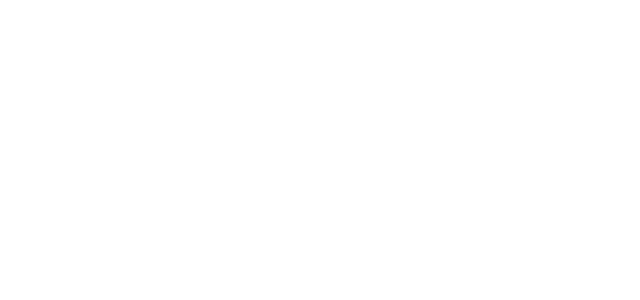
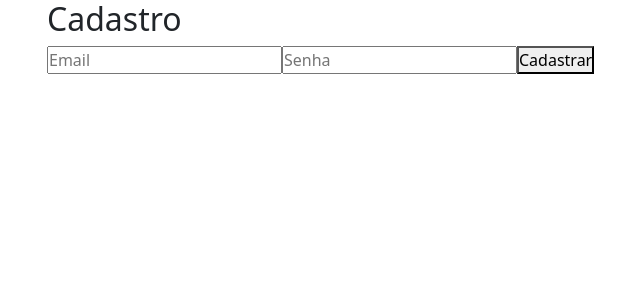
Before and after one commit to eduarda-guimaraes/Vocational-Test, a React (Vite) app in the folder frontend/: page /cadastro in a window 1280 px wide. Before the commit this address had no page. Shown: the top 300 px of the page, without its empty margins (35-675 px from the left). Built offline with nearby package versions, Linux system fonts and the light colour scheme.

Commit message:
Início do sistema de login

```diff
--- a/frontend/src/app.jsx
+++ b/frontend/src/app.jsx
@@ -1,17 +1,30 @@
-import React from 'react'
-import { Routes, Route } from 'react-router-dom'
-import Home from './pages/home'
-import Chat from './pages/chat'
-import Perfil from './pages/perfil'
+// src/App.jsx
+import React from 'react';
+import { Routes, Route } from 'react-router-dom';
+import Login from './pages/login';
+import Cadastro from './pages/cadastro';
+import Perfil from './pages/perfil';
+import Home from './pages/home';
+import Chat from './pages/chat';
+import ProtectedRoute from './components/ProtectedRoute';
 
 function App() {
   return (
     <Routes>
-      <Route path="/" element={<Home />} />
+      <Route path="/" element={<Login />} />
+      <Route path="/cadastro" element={<Cadastro />} />
+      <Route
+        path="/perfil"
+        element={
+          <ProtectedRoute>
+            <Perfil />
+          </ProtectedRoute>
+        }
+      />
       <Route path="/chat" element={<Chat />} />
-      <Route path="/perfil" element={<Perfil />} />
+      <Route path="/home" element={<Home />} />
     </Routes>
-  )
+  );
 }
 
-export default App
+export default App;
--- /dev/null
+++ b/frontend/src/components/ProtectedRoute.jsx
@@ -0,0 +1,28 @@
+// src/components/ProtectedRoute.jsx
+import { useEffect, useState } from 'react';
+import { useNavigate } from 'react-router-dom';
+import { onAuthStateChanged, getAuth } from 'firebase/auth';
+
+export default function ProtectedRoute({ children }) {
+  const [loading, setLoading] = useState(true);
+  const [isAuthenticated, setIsAuthenticated] = useState(false);
+  const navigate = useNavigate();
+
+  useEffect(() => {
+    const auth = getAuth();
+    const unsubscribe = onAuthStateChanged(auth, (user) => {
+      if (user) {
+        setIsAuthenticated(true);
+      } else {
+        navigate('/');
+      }
+      setLoading(false);
+    });
+
+    return () => unsubscribe();
+  }, [navigate]);
+
+  if (loading) return <p>Carregando...</p>;
+
+  return isAuthenticated ? children : null;
+}
--- a/frontend/src/main.jsx
+++ b/frontend/src/main.jsx
@@ -1,6 +1,6 @@
 import React from 'react'
 import ReactDOM from 'react-dom/client'
-import App from './App'
+import App from './app'
 import { BrowserRouter } from 'react-router-dom'
 
 // Importações Bootstrap
--- /dev/null
+++ b/frontend/src/pages/cadastro.jsx
@@ -0,0 +1,45 @@
+import React, { useState } from 'react';
+import { createUserWithEmailAndPassword } from 'firebase/auth';
+import { auth } from '../services/firebase';
+import { useNavigate } from 'react-router-dom';
+
+export default function Cadastro() {
+  const [email, setEmail] = useState('');
+  const [senha, setSenha] = useState('');
+  const [erro, setErro] = useState('');
+  const navigate = useNavigate();
+
+  const handleCadastro = async (e) => {
+    e.preventDefault();
+    try {
+      await createUserWithEmailAndPassword(auth, email, senha);
+      navigate('/perfil');
+    } catch (err) {
+      setErro('Erro ao cadastrar. Tente outro email.');
+    }
+  };
+
+  return (
+    <div className="container">
+      <h2>Cadastro</h2>
+      <form onSubmit={handleCadastro}>
+        <input
+          type="email"
+          placeholder="Email"
+          value={email}
+          onChange={(e) => setEmail(e.target.value)}
+          required
+        />
+        <input
+          type="password"
+          placeholder="Senha"
+          value={senha}
+          onChange={(e) => setSenha(e.target.value)}
+          required
+        />
+        {erro && <p style={{ color: 'red' }}>{erro}</p>}
+        <button type="submit">Cadastrar</button>
+      </form>
+    </div>
+  );
+}
--- /dev/null
+++ b/frontend/src/pages/login.jsx
@@ -0,0 +1,45 @@
+import React, { useState } from 'react';
+import { signInWithEmailAndPassword } from 'firebase/auth';
+import { auth } from '../services/firebase';
+import { useNavigate } from 'react-router-dom';
+
+export default function Login() {
+  const [email, setEmail] = useState('');
+  const [senha, setSenha] = useState('');
+  const [erro, setErro] = useState('');
+  const navigate = useNavigate();
+
+  const handleLogin = async (e) => {
+    e.preventDefault();
+    try {
+      await signInWithEmailAndPassword(auth, email, senha);
+      navigate('/perfil');
+    } catch (err) {
+      setErro('Email ou senha incorretos.');
+    }
+  };
+
+  return (
+    <div className="container">
+      <h2>Login</h2>
+      <form onSubmit={handleLogin}>
+        <input
+          type="email"
+          placeholder="Email"
+          value={email}
+          onChange={(e) => setEmail(e.target.value)}
+          required
+        />
+        <input
+          type="password"
+          placeholder="Senha"
+          value={senha}
+          onChange={(e) => setSenha(e.target.value)}
+          required
+        />
+        {erro && <p style={{ color: 'red' }}>{erro}</p>}
+        <button type="submit">Entrar</button>
+      </form>
+    </div>
+  );
+}
--- a/frontend/src/services/firebase.js
+++ b/frontend/src/services/firebase.js
@@ -1,6 +1,7 @@
-// src/firebase.js
+// src/services/firebase.js (ou src/firebase.js)
 import { initializeApp } from "firebase/app";
 import { getFirestore } from "firebase/firestore";
+import { getAuth } from "firebase/auth";
 
 // Configuração do Firebase do seu projeto
 const firebaseConfig = {
@@ -19,4 +20,7 @@
 // Inicializa e exporta o Firestore
 const db = getFirestore(app);
 
-export { db };
+// Inicializa e exporta o Auth 🔐
+const auth = getAuth(app);
+
+export { db, auth };
```
Also changed, not shown: frontend/src/components/RequireAuth.jsx (added, +21 -0 lines).
